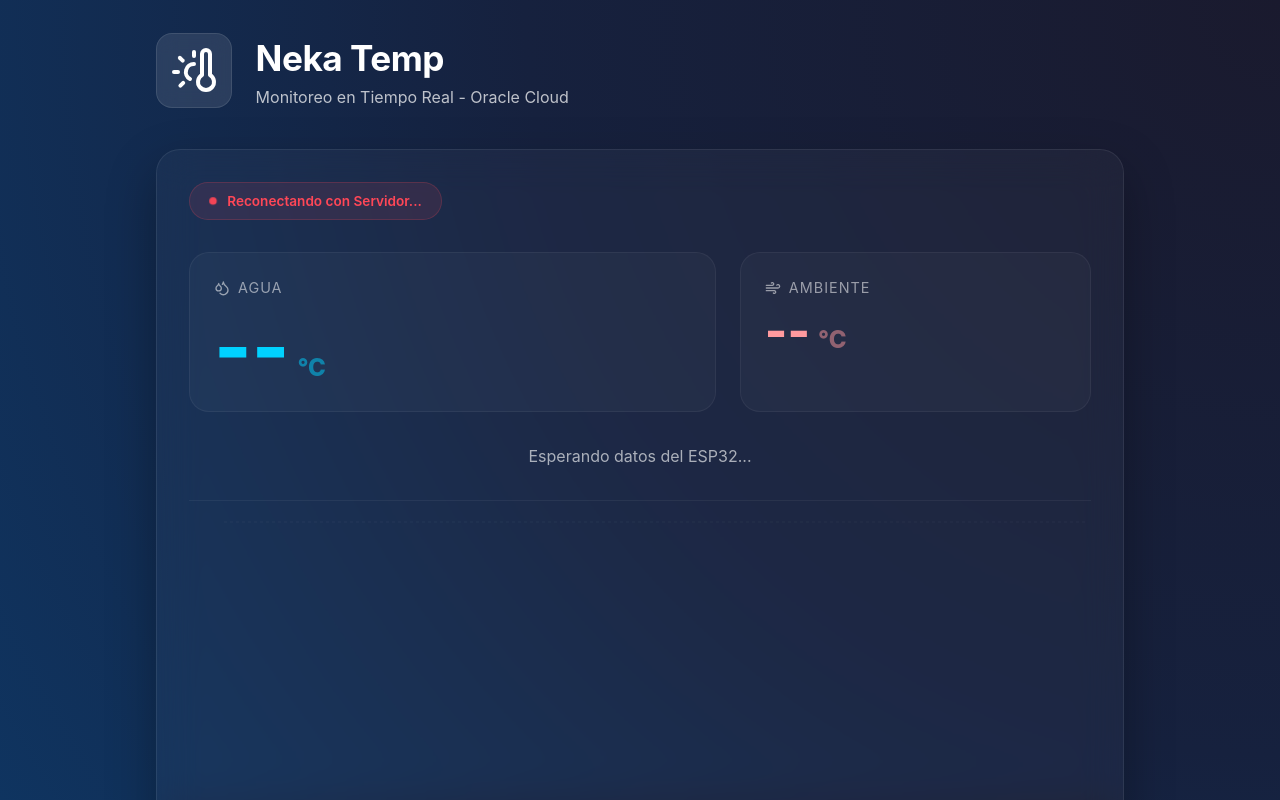
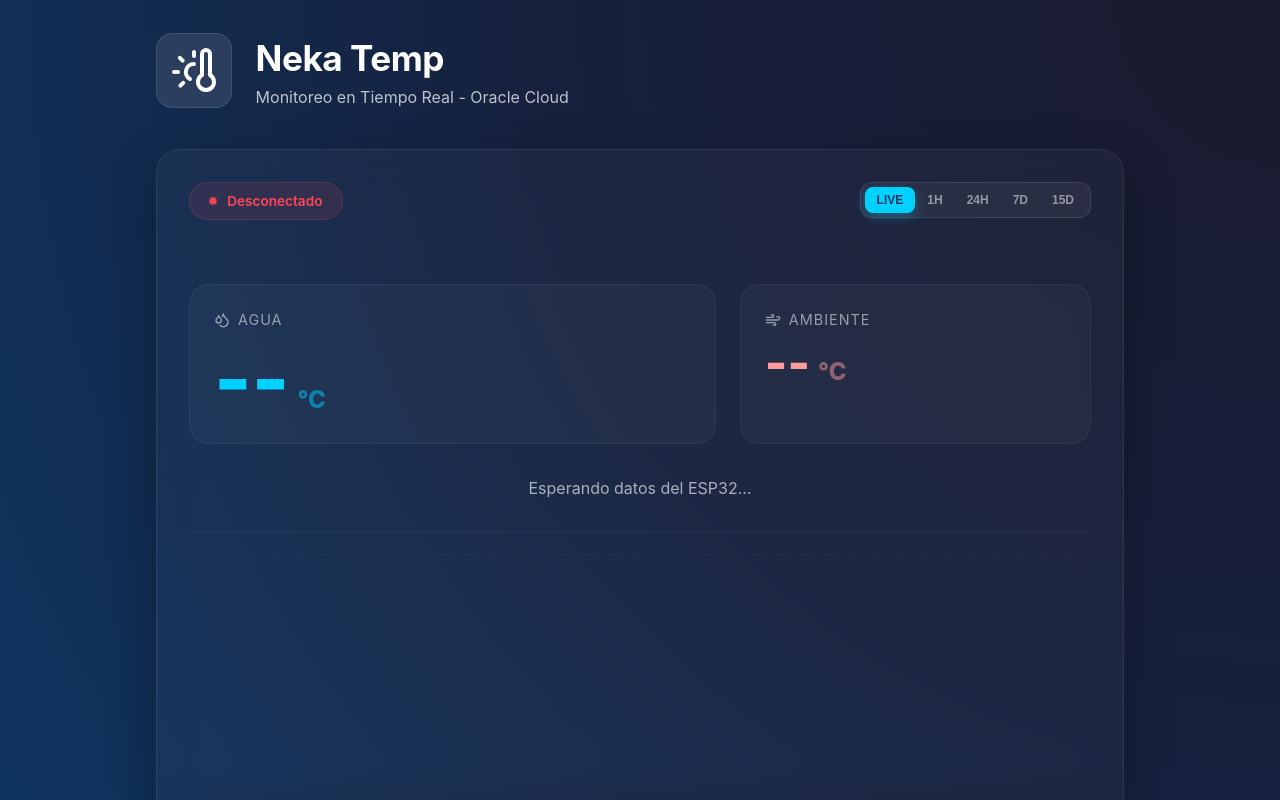
Before and after one commit to federmv/nekatemp, a React (Vite) app in the folder frontend/: page / in a window 1280 px wide. Shown: the top 800 px of the page. Built offline with nearby package versions, Linux system fonts and the light colour scheme; no server answers; the HTML template or start-up script is replaced by a standard one.

Commit message:
Add chart range selection

```diff
--- a/frontend/src/App.jsx
+++ b/frontend/src/App.jsx
@@ -10,21 +10,22 @@
   const [ambientTemp, setAmbientTemp] = useState(null);
   const [connected, setConnected] = useState(false);
   const [lastUpdated, setLastUpdated] = useState('');
+  const [range, setRange] = useState('live');
 
   useEffect(() => {
-    // 1. Fetch initial historical data
     const fetchHistory = async () => {
       try {
-        const res = await fetch(`${SERVER_URL}/api/data?limit=50`);
+        const res = await fetch(`${SERVER_URL}/api/data?range=${range}`);
         if (res.ok) {
           const json = await res.json();
-          if (Array.isArray(json) && json.length > 0) {
-            setData(json); // The service already returns it in correct order or reverse?
-            // In dataService.js: return data.reverse() for 'live'.
+          if (Array.isArray(json)) {
+            setData(json);
+            if (json.length > 0) {
               const latest = json[json.length - 1];
               setCurrentTemp(latest.temp_water || latest.temperature || null);
               setAmbientTemp(latest.temp_ambient || latest.humidity || null);
               setLastUpdated(new Date(latest.timestamp).toLocaleTimeString());
+            }
           }
         }
       } catch (err) {
@@ -33,44 +34,32 @@
     };
     fetchHistory();
 
-    // 2. Connect to Server-Sent Events (SSE) for real-time updates
+    if (range === 'live') {
       const eventSource = new EventSource(`${SERVER_URL}/api/data/stream`);
-
-    eventSource.onopen = () => {
-      setConnected(true);
-    };
-
+      eventSource.onopen = () => setConnected(true);
       eventSource.onmessage = (event) => {
         try {
           const newPoint = JSON.parse(event.data);
           if (newPoint) {
             const tWater = newPoint.temp_water || newPoint.temperature;
             const tAmb = newPoint.temp_ambient || newPoint.humidity;
-
             if (tWater !== undefined) setCurrentTemp(tWater);
             if (tAmb !== undefined) setAmbientTemp(tAmb);
-
             setLastUpdated(new Date(newPoint.timestamp).toLocaleTimeString());
-
             setData(prev => {
               const next = [...prev, newPoint];
               if (next.length > 50) next.shift();
               return next;
             });
           }
-      } catch (err) {
-        console.error("Error parsing SSE data:", err);
+        } catch (err) { console.error(err); }
+      };
+      eventSource.onerror = () => setConnected(false);
+      return () => eventSource.close();
+    } else {
+      setConnected(true); // Treat as connected for historical view
     }
-    };
-
-    eventSource.onerror = () => {
-      setConnected(false);
-    };
-
-    return () => {
-      eventSource.close();
-    };
-  }, []);
+  }, [range]);
 
   return (
     <div className="dashboard-root">
@@ -85,9 +74,23 @@
       </div>
 
       <div className="glass-card">
+        <div className="card-header">
           <div className={`status-badge ${!connected ? 'disconnected' : ''}`}>
             <div className="pulse"></div>
-          {connected ? 'Sistema Conectado' : 'Reconectando con Servidor...'}
+            {connected ? (range === 'live' ? 'En Vivo' : `Histórico: ${range}`) : 'Desconectado'}
+          </div>
+
+          <div className="range-selector">
+            {['live', '1h', '24h', '7d', '15d'].map(r => (
+              <button
+                key={r}
+                onClick={() => setRange(r)}
+                className={range === r ? 'active' : ''}
+              >
+                {r.toUpperCase()}
+              </button>
+            ))}
+          </div>
         </div>
 
         <div className="main-stats">
--- a/frontend/src/index.css
+++ b/frontend/src/index.css
@@ -81,6 +81,46 @@
   background: rgba(255, 71, 87, 0.1);
   color: #ff4757;
   border-color: rgba(255, 71, 87, 0.2);
+}
+
+.card-header {
+  display: flex;
+  justify-content: space-between;
+  align-items: flex-start;
+  margin-bottom: 2rem;
+}
+
+.range-selector {
+  display: flex;
+  background: rgba(255, 255, 255, 0.05);
+  padding: 4px;
+  border-radius: 12px;
+  border: 1px solid rgba(255, 255, 255, 0.1);
+}
+
+.range-selector button {
+  background: transparent;
+  border: none;
+  color: white;
+  opacity: 0.5;
+  padding: 6px 12px;
+  border-radius: 8px;
+  cursor: pointer;
+  font-size: 0.75rem;
+  font-weight: 600;
+  transition: all 0.2s ease;
+}
+
+.range-selector button:hover {
+  opacity: 0.8;
+  background: rgba(255, 255, 255, 0.05);
+}
+
+.range-selector button.active {
+  opacity: 1;
+  background: #00d2ff;
+  color: #0f3460;
+  box-shadow: 0 4px 12px rgba(0, 210, 255, 0.3);
 }
 
 .main-stats {
```
Lines whose indentation alone changed are shown as unchanged.
